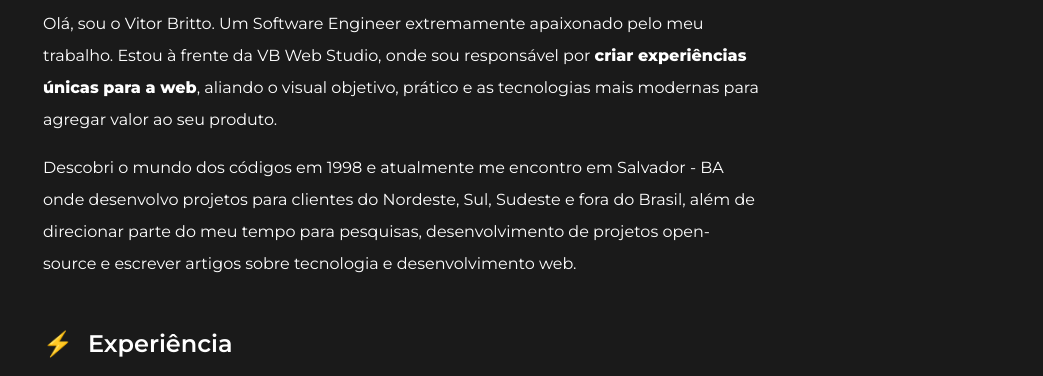
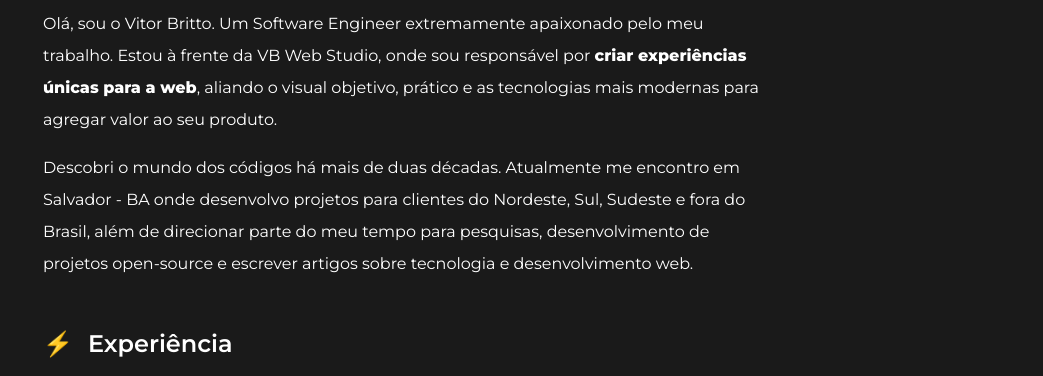
Before and after one commit to vitorbritto/website, a website built with Parcel: page index.html in a window 1280 px wide. Shown: the part 346-722 px from the top of the page, without its empty margins (237-1280 px from the left). Built offline with nearby package versions, Linux system fonts and the light colour scheme.

Commit message:
Update profile

```diff
--- a/index.html
+++ b/index.html
@@ -68,7 +68,7 @@
     <div class="row">
       <section class="main__section">
         <p>Olá, sou o Vitor Britto. Um Software Engineer extremamente apaixonado pelo meu trabalho. Estou à frente da VB Web Studio, onde sou responsável por <strong>criar experiências únicas para a web</strong>, aliando o visual objetivo, prático e as tecnologias mais modernas para agregar valor ao seu produto.</p>
-        <p>Descobri o mundo dos códigos em 1998 e atualmente me encontro em Salvador - BA onde desenvolvo projetos para clientes do Nordeste, Sul, Sudeste e fora do Brasil, além de direcionar parte do meu tempo para pesquisas, desenvolvimento de projetos open-source e escrever artigos sobre tecnologia e desenvolvimento web.</p>
+        <p>Descobri o mundo dos códigos há mais de duas décadas. Atualmente me encontro em Salvador - BA onde desenvolvo projetos para clientes do Nordeste, Sul, Sudeste e fora do Brasil, além de direcionar parte do meu tempo para pesquisas, desenvolvimento de projetos open-source e escrever artigos sobre tecnologia e desenvolvimento web.</p>
 
         <!-- Experiência -->
         <h3 class="main__title"><span aria-label="flash" role="img" class="prefix">⚡</span> Experiência</h3>
```
Also changed, not shown: dist/index.html.
